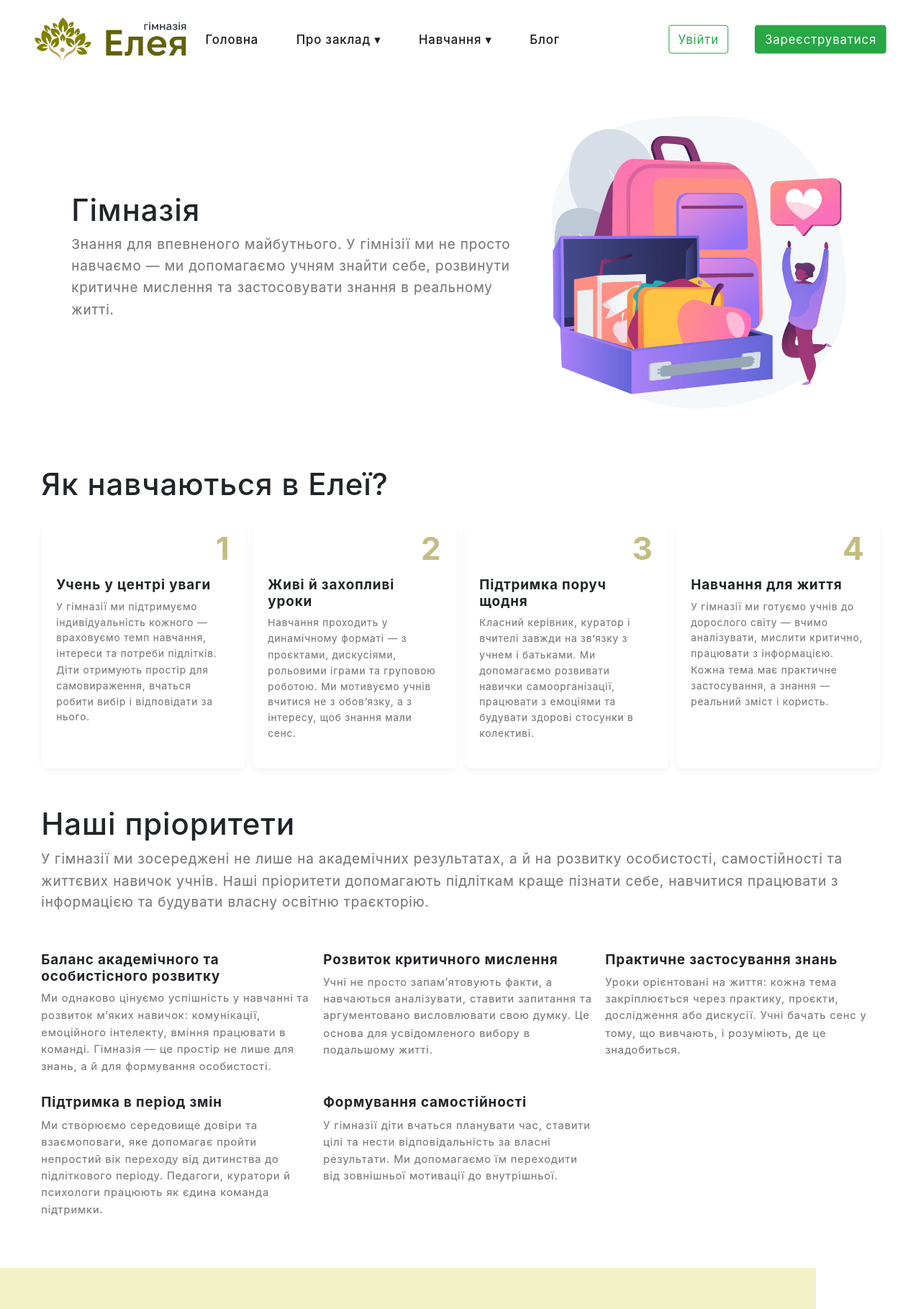
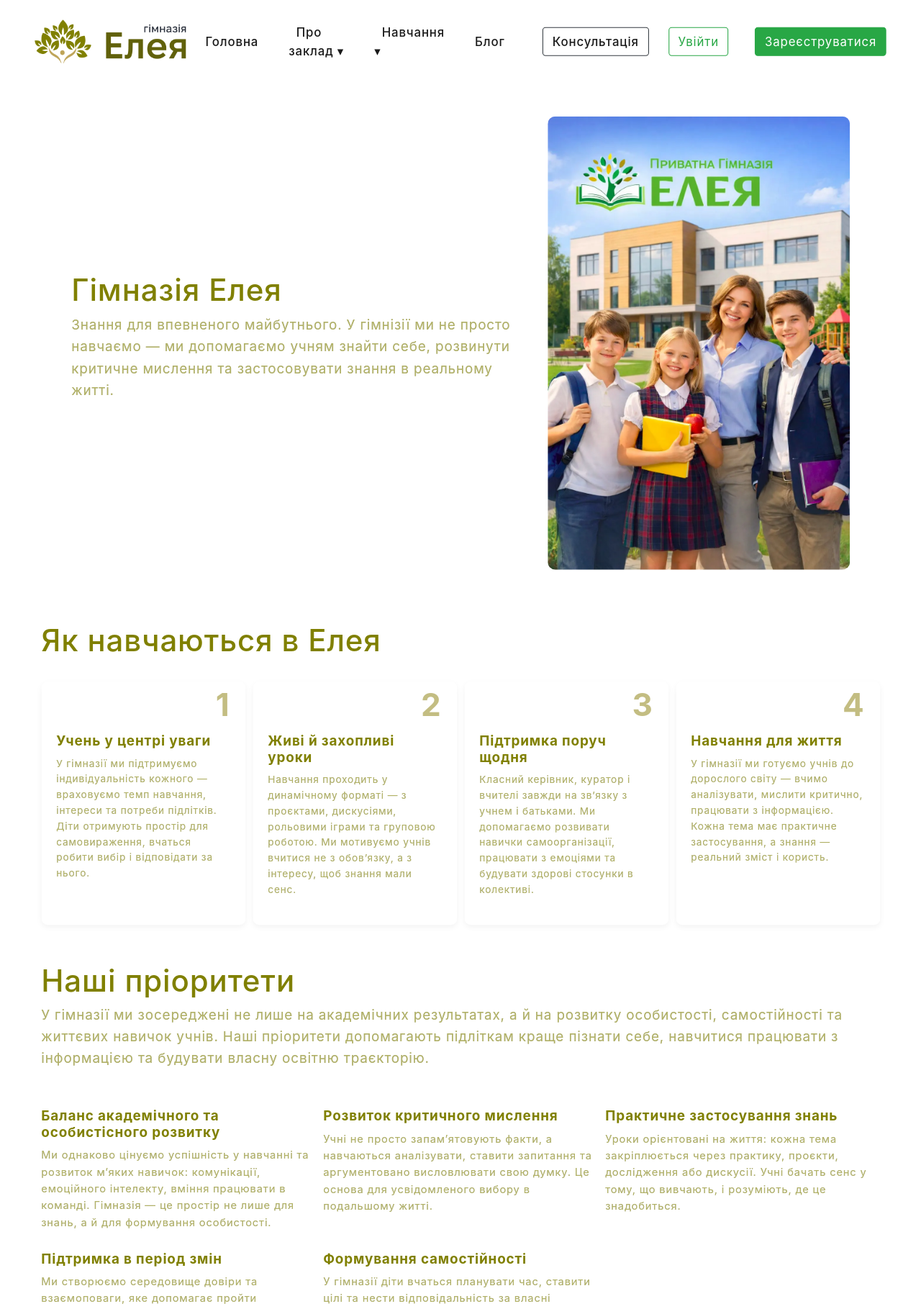
Before and after one commit to Filin8888/eleia, a Flask app: page /gimnazia in a window 1280 px wide. Shown: the top 1819 px of the page at 72% size. Run offline with Flask 3, Linux system fonts and the light colour scheme.

Commit message:
оновлення

```diff
--- a/admin.py
+++ b/admin.py
@@ -48,7 +48,7 @@ class UserAdminView(SecureModelView):
 
 def init_admin(app):
     # 1️⃣ створюємо екземпляр адмінки
-    admin = Admin(app, name='Admin Panel', template_mode='bootstrap4')
+    admin = Admin(app, name='Admin Panel')
 
     # 2️⃣ додаємо моделі
     admin.add_view(UserAdminView(User, db.session, category="Models"))
--- a/app.py
+++ b/app.py
@@ -1,11 +1,13 @@
-from flask import Flask, render_template
+from flask import Flask, render_template, request, redirect, url_for, flash
 from config import Config
 from flask_login import LoginManager
 from extentions import db
 from admin import init_admin
 from flask_migrate import Migrate
-
-
+from email.message import EmailMessage
+import smtplib
+import os
+from models import User
 
 
 login_manager = LoginManager()  # створюємо менеджер логіну
@@ -22,6 +24,45 @@ def create_app():
     # @app.route('/')
     # def index():
     #     return render_template('index.html')
+
+    EMAIL_FROM = os.getenv("EMAIL_FROM")      # твій email
+    EMAIL_PASSWORD = os.getenv("EMAIL_PASSWORD")
+    # EMAIL_TO = os.getenv("EMAIL_TO")          # куди приходять заявки
+
+    def send_email(username, contact, message):
+
+        msg = EmailMessage()
+        msg["Subject"] = "Нова заявка на консультацію"
+        msg["From"] = EMAIL_FROM
+        msg["To"] = "eleiia.kp@gmail.com"
+        msg["Reply-To"] = contact  # 👈 КЛЮЧОВЕ
+
+        msg.set_content(f"""
+                            Імʼя: {username}
+                            Контакт: {contact}
+                            Повідомлення:{message}
+                        """)
+
+        with smtplib.SMTP_SSL("smtp.gmail.com", 465) as server:
+            server.login(EMAIL_FROM, EMAIL_PASSWORD)
+            server.send_message(msg)
+
+        if "@" not in contact or "." not in contact:
+            return "Invalid email", 400
+
+    @app.route("/consultation", methods=["GET", "POST"])
+    def consultation():
+        if request.method == "POST":
+            username = request.form["username"]
+            contact = request.form["contact"]
+            message = request.form["message"]
+
+            send_email(username, contact, message)
+
+            flash("Заявку відправлено! Ми звʼяжемось з вами.")
+            return redirect(url_for("consultation"))
+
+        return render_template("consultation.html")
 
     @app.route('/about')
     def about():
--- a/static/style.css
+++ b/static/style.css
@@ -41,8 +41,13 @@ body {
   -webkit-font-smoothing: antialiased; /* згладжування */
   -moz-osx-font-smoothing: grayscale;
   letter-spacing: 0.8px; /* легкий простір між літерами */
-  font-family: 'Manrope', sans-serif;
 }
+
+body {
+  color: rgb(100, 100, 0);
+}
+
+
 
 
 p {
@@ -561,3 +566,7 @@ nav.navbar {
 .copy-message.show {
   opacity: 1;
 }
+
+.documents {
+  display: none;
+}
--- a/templates/about.html
+++ b/templates/about.html
@@ -154,7 +154,7 @@
 
 </div> -->
 
-<div class="license">
+<div class="license" style="display: none;">
     <div>
         <h1>Наша ліцензія</h1>
         <p>Ліцензія на провадження освітньої діяльності у сфері повної загальної середньої освіти </p>
--- a/templates/base.html
+++ b/templates/base.html
@@ -46,6 +46,10 @@
                             </li>
 
                             <li><a href="{{ url_for('main.blog') }}">Блог</a></li>
+
+                            <a href="/consultation" class="btn btn-outline-dark">
+                                Консультація
+                            </a>
                         </ul>
                     </nav>
                 </ul>
@@ -144,6 +148,9 @@
 
                         </ul>
                     </li>
+                    <a href="/consultation" class="btn btn-outline-dark">
+                        Консультація
+                    </a>
                 </ul>
             </div>
 
@@ -225,7 +232,7 @@
                             <img src="https://cdn.simpleicons.org/instagram/E4405F" width="40" alt="Instagram">
                         </a>
                     </div>
-                    <div class="icon">
+                    <div class="icon" style="display: none;">
                         <a href="">
                             <img src="https://cdn.simpleicons.org/viber/7360F2" width="40" alt="Viber">
                         </a>
@@ -242,6 +249,12 @@
 
     <script src="{{ url_for('static', filename='js/script.js') }}"></script>
 
+    <style>
+        body{
+            color: olive;
+        }
+    </style>
+
 
 </body>
 
--- a/templates/first.html
+++ b/templates/first.html
@@ -160,7 +160,7 @@
         </div>
     </div>
 
-    <div>
+    <div style="display: none;">
         <div>
             <h1>Збалансований розпорядок дня</h1>
             <p>
--- a/templates/gimnazia.html
+++ b/templates/gimnazia.html
@@ -6,7 +6,7 @@
 <div>
     <div class="section">
         <div class="text">
-            <h1>Гімназія</h1>
+            <h1>Гімназія Елея</h1>
             <p>
                 Знання для впевненого майбутнього.
                 У гімнізії ми не просто навчаємо —
@@ -20,7 +20,7 @@
     </div>
 
     <div class="learn">
-        <h1>Як навчаються в Елеї?</h1>
+        <h1>Як навчаються в  Елея</h1>
         <div class="grid">
             <div class="step">
                 <br>
@@ -167,7 +167,7 @@
         </div>
     </div>
 
-    <div>
+    <div style="display: none;">
         <div>
             <h1>Збалансований розпорядок дня</h1>
             <p>
--- a/templates/index.html
+++ b/templates/index.html
@@ -33,7 +33,7 @@
 
 
 
-        <h1>Чому обирають гімназію Елея</h1>
+        <h1>Чому обирають гімназію Елея Плюс?</h1>
         <p class="ph1">
             Ми створюємо умови для всебічного розвитку учнів, поєднуючи високі академічні стандарти з інноваційними підходами до
             навчання. Наша гімназія забезпечує якісну освіту, професійне викладання та підтримку на кожному етапі, що дозволяє учням
@@ -97,7 +97,7 @@
                 </p>
             </div>
         </div>
-        <h2>Форми навчання</h2>
+        <!-- <h2>Форми навчання</h2>
         <div class="greed">
             <div>
                 <h3 class="table-header">Початкова школа</h3>
@@ -117,7 +117,7 @@
                     1-9 клас
                 </p>
             </div>
-        </div>
+        </div> -->
 
     </div>
 
--- a/templates/team.html
+++ b/templates/team.html
@@ -55,7 +55,7 @@
 </p>
 
 <div >
-        <h1>Які документи необхідно подати?</h1>
+        <h1 style="text-align: center;">Які документи необхідно подати?</h1>
     <div class="grid">
         <div class="step">
             <br>
```
Also changed, not shown: static/images/academy.webp, static/images/elementary-school-img.webp, static/images/school-img.webp.
